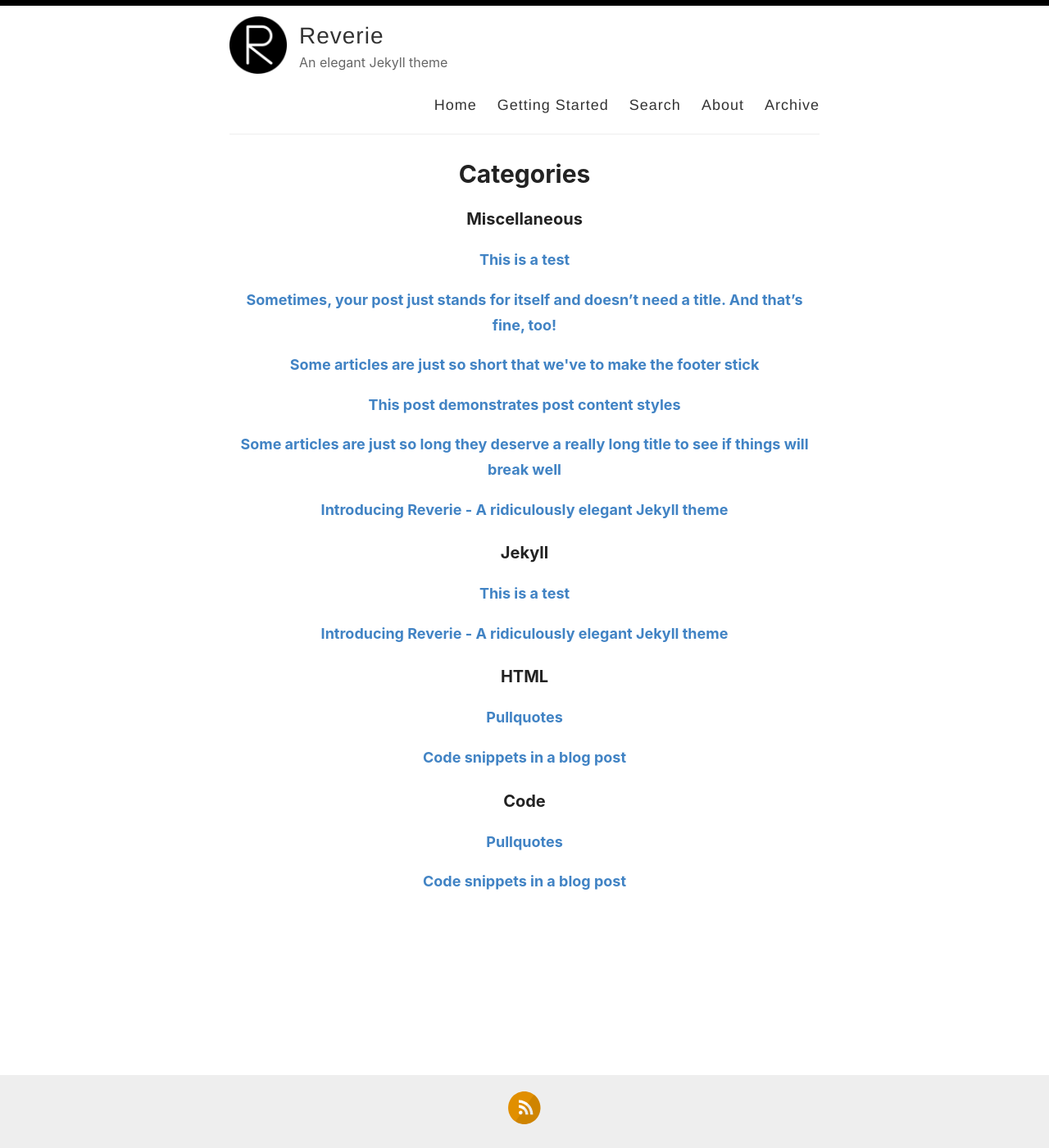
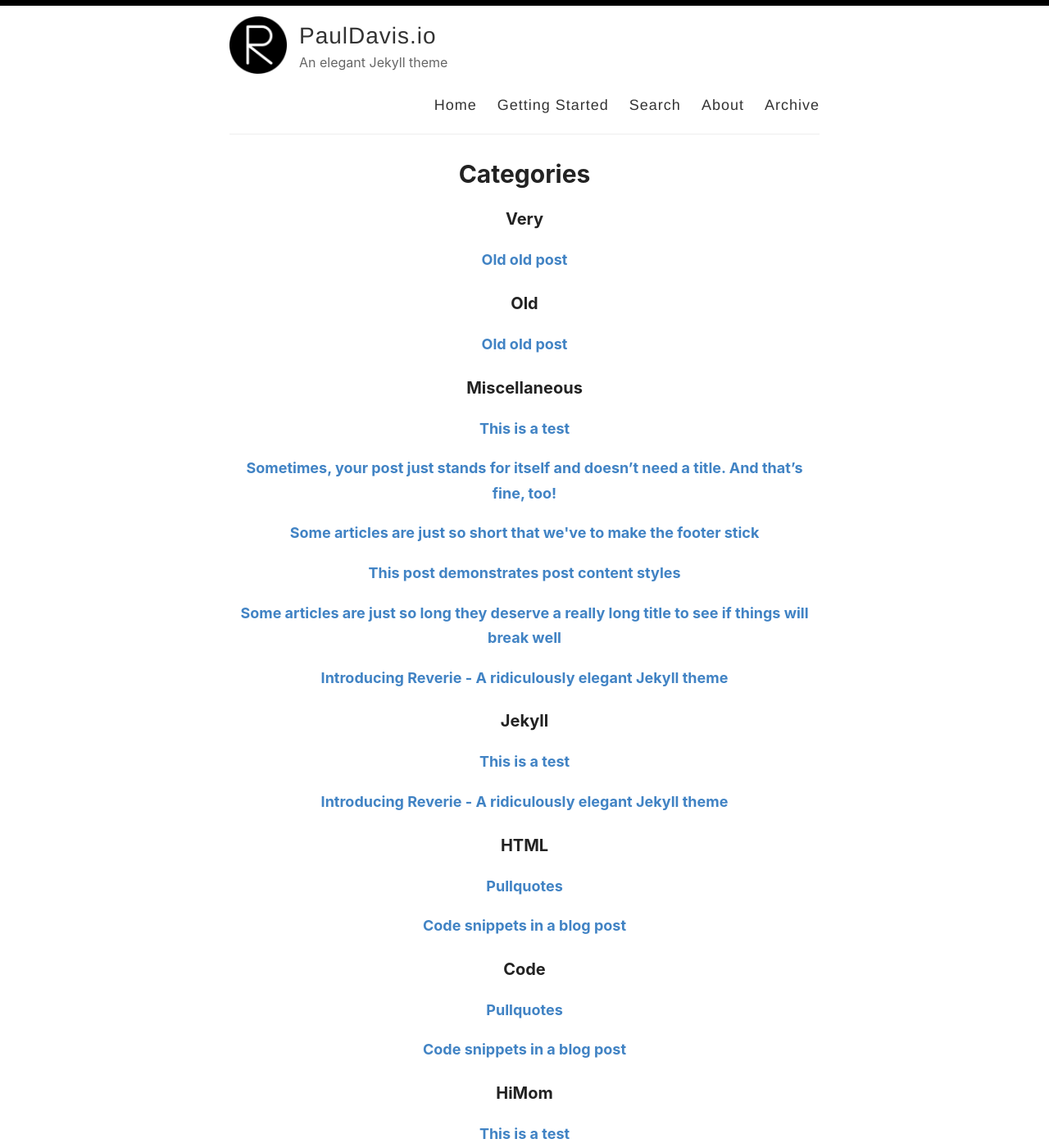
Before and after one commit to pndavis/theatrically, a Jekyll site: the page built from _pages/categories.md, in a window 1280 px wide and 1400 px high. Shown: the whole window at 82% size. Built offline with Jekyll 4.4.1, drawn with Linux system fonts in a browser that asks for light colours.

Commit message:
Most configs

```diff
--- a/_config.yml
+++ b/_config.yml
@@ -3,10 +3,10 @@
 #
 
 # Name of your site (displayed in the header)
-name: Reverie
+name: PaulDavis.io
 
 # Name of the author
-author: Amit Merchant
+author: Paul Davis
 
 # Short bio or description (displayed in the header)
 description: An elegant Jekyll theme
@@ -24,11 +24,11 @@ footer-links:
   email:
   facebook:
   flickr:
-  github:
+  github: https://github.com/pndavis
   instagram:
   linkedin:
   pinterest:
-  rss: rss
+#  rss: rss
   twitter:
   stackoverflow:
   youtube: # channel/<your_long_string> or user/<user-name>
--- /dev/null
+++ b/_posts/2015-11-11-old.md
@@ -0,0 +1,8 @@
+---
+layout: post
+title:  Old old post
+categories: [Very,Old]
+excerpt: A long long time ago...
+---
+
+THis is an old post
--- a/_posts/2021-02-13-this-is-a-test.md
+++ b/_posts/2021-02-13-this-is-a-test.md
@@ -1,7 +1,7 @@
 ---
 layout: post
 title: This is a test
-categories: [Miscellaneous, Jekyll]
+categories: [Miscellaneous, Jekyll, HiMom]
 ---
 
 This is a test
```
